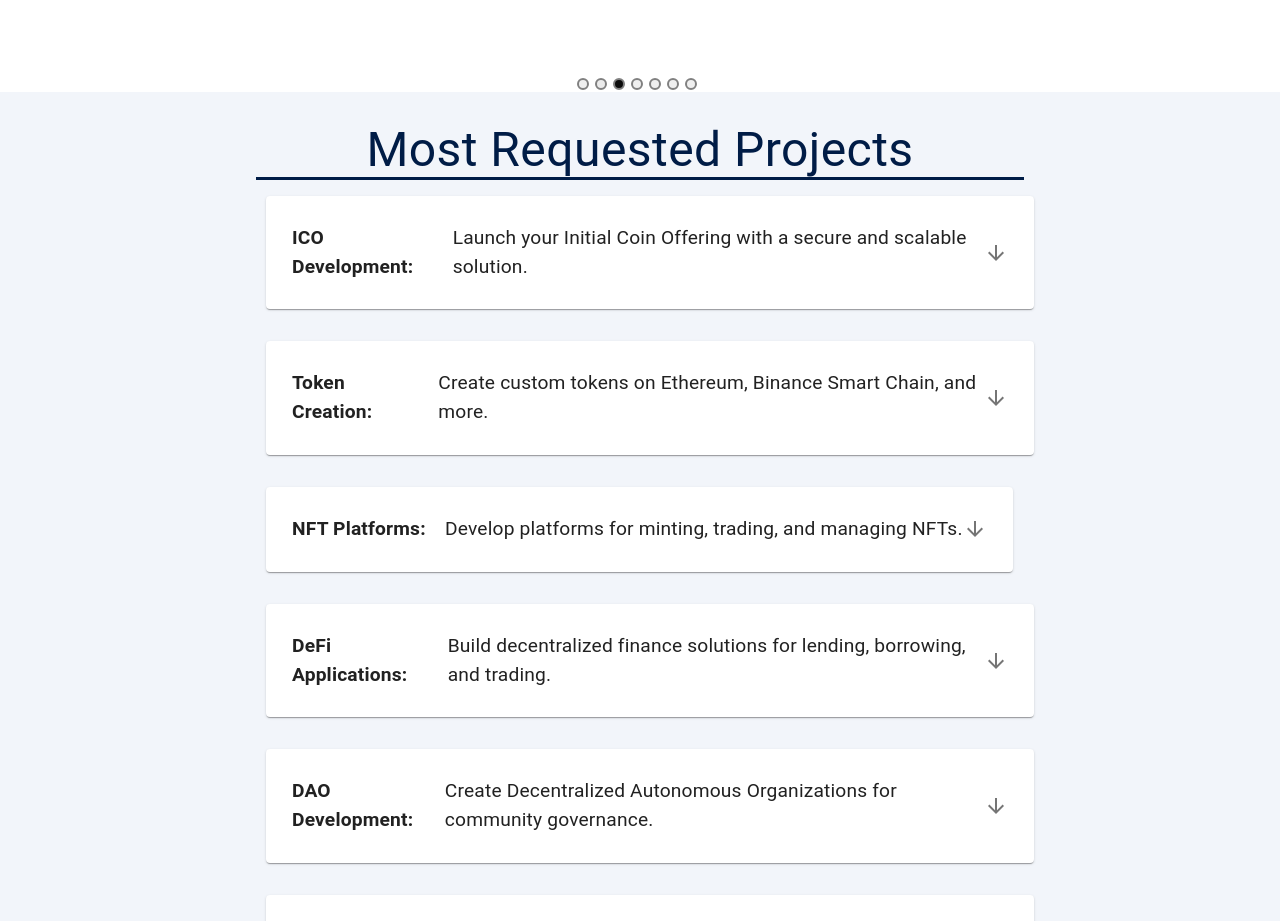
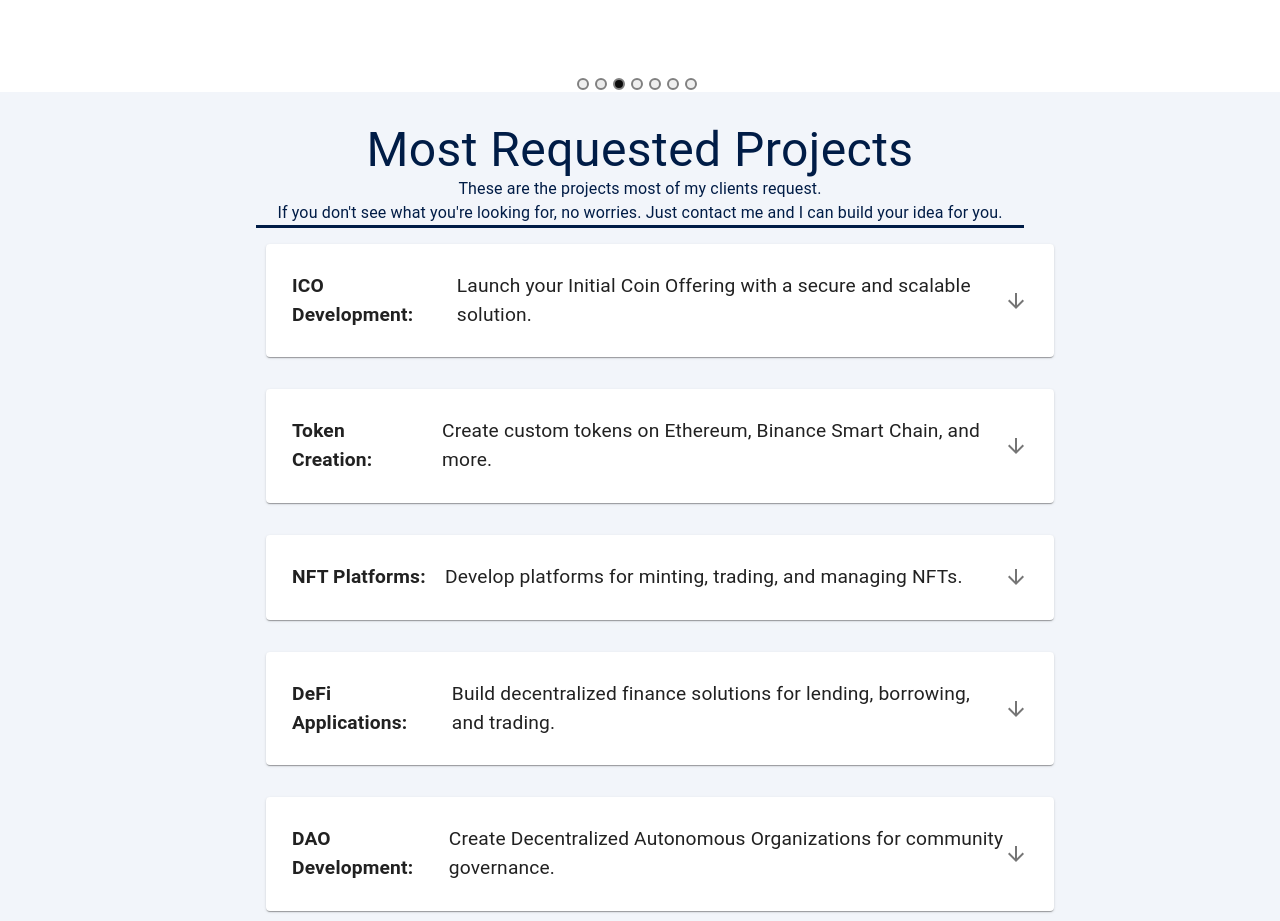
Before and after one commit to muratcan-yuksel/personal-website-2024, a React (Vite) app: page / in a window 1280 px wide. Shown: the part 2960-3881 px from the top of the page. Built offline with nearby package versions, Linux system fonts and the light colour scheme.

Commit message:
fallback

```diff
--- a/src/components/MostRequested.jsx
+++ b/src/components/MostRequested.jsx
@@ -28,6 +28,7 @@ const MostRequested = () => {
         <Accordion
           sx={{
             padding: "1em 10px",
+            width: "100%",
           }}
         >
           <AccordionSummary
@@ -131,6 +132,13 @@ const MostRequested = () => {
           borderBottom: "3px solid #001c46",
         }}
       >
+        <Box
+          sx={{
+            display: "flex",
+            flexDirection: "column",
+            alignItems: "center",
+          }}
+        >
           <Typography
             sx={{
               color: "#001c46",
@@ -149,6 +157,12 @@ const MostRequested = () => {
           >
             Most Requested Projects
           </Typography>
+          <Typography>
+            These are the projects most of my clients request. <br />
+            If you don't see what you're looking for, no worries. Just contact
+            me and I can build your idea for you.
+          </Typography>
+        </Box>
       </Box>
       {/* title ends */}
       <Box
```
Lines whose indentation alone changed are shown as unchanged.
